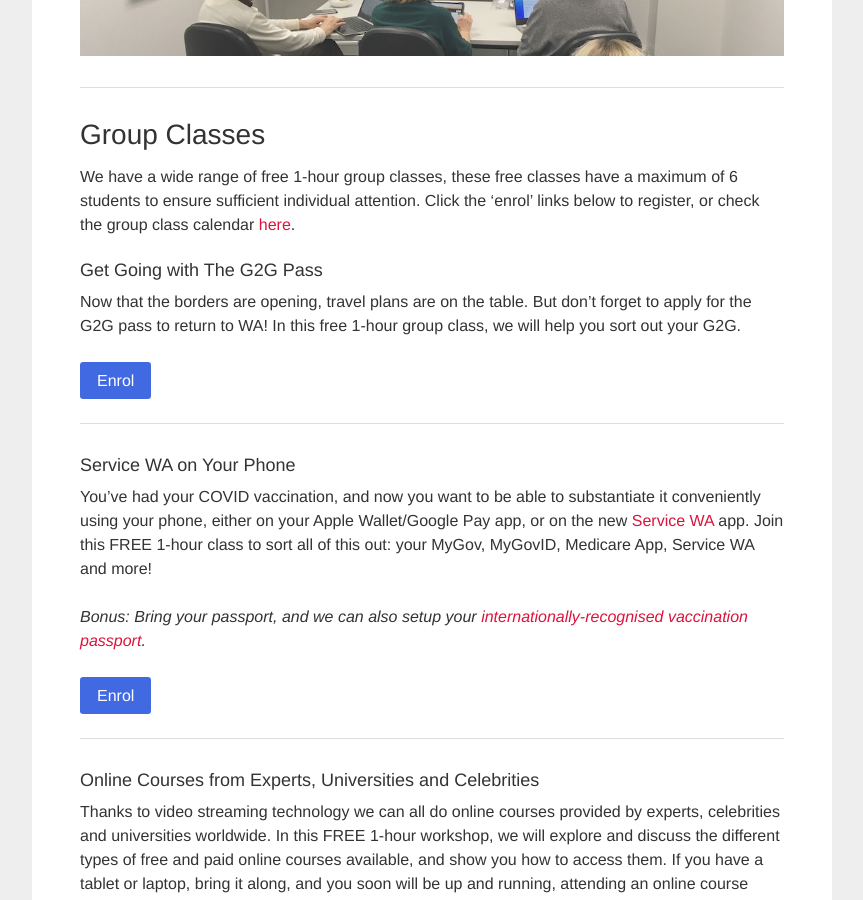
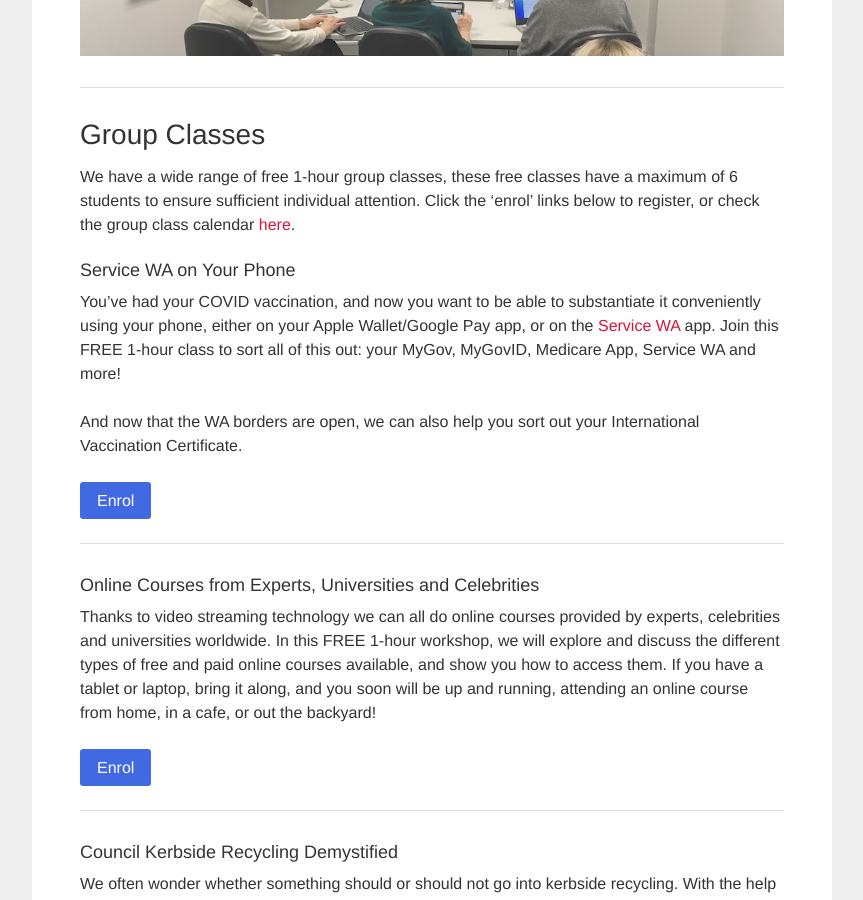
Before and after one commit to auxellbs/splconline.github.io, a Jekyll site: the page built from index.md, in a window 1280 px wide and 900 px high, scrolled down 938 px. Shown: the whole window, without its empty margins (208-1071 px from the left). Built offline with Jekyll 4.4.1, drawn with Linux system fonts in a browser that asks for light colours.

Commit message:
Update index.md

```diff
--- a/index.md
+++ b/index.md
@@ -23,17 +23,11 @@
 
 We have a wide range of free 1-hour group classes, these free classes have a maximum of 6 students to ensure sufficient individual attention. Click the 'enrol' links below to register, or check the group class calendar [here](/calendar).
 
-#### Get Going with The G2G Pass
-Now that the borders are opening, travel plans are on the table. But don't forget to apply for the G2G pass to return to WA! In this free 1-hour group class, we will help you sort out your G2G.
-
-[Enrol](https://calendly.com/splc-beconnected/g2g){:target="_blank"}{:.btn}
-
----
 
 #### Service WA on Your Phone
-You've had your COVID vaccination, and now you want to be able to substantiate it conveniently using your phone, either on your Apple Wallet/Google Pay app, or on the new [Service WA](https://www.wa.gov.au/organisation/government-of-western-australia/servicewa-mobile-app){:target="_blank"} app. Join this FREE 1-hour class to sort all of this out: your MyGov, MyGovID, Medicare App, Service WA and more!
+You've had your COVID vaccination, and now you want to be able to substantiate it conveniently using your phone, either on your Apple Wallet/Google Pay app, or on the [Service WA](https://www.wa.gov.au/organisation/government-of-western-australia/servicewa-mobile-app){:target="_blank"} app. Join this FREE 1-hour class to sort all of this out: your MyGov, MyGovID, Medicare App, Service WA and more!
 
-*Bonus: Bring your passport, and we can also setup your [internationally-recognised vaccination passport](https://www.abc.net.au/news/2021-10-19/international-covid-vaccine-certificate-passport/100548596){:target="_blank"}.*
+And now that the WA borders are open, we can also help you sort out your International Vaccination Certificate.
 
 [Enrol](https://calendly.com/splc-beconnected/vax-certificate-on-your-smart-phone){:target="_blank"}{:.btn}
 
```
